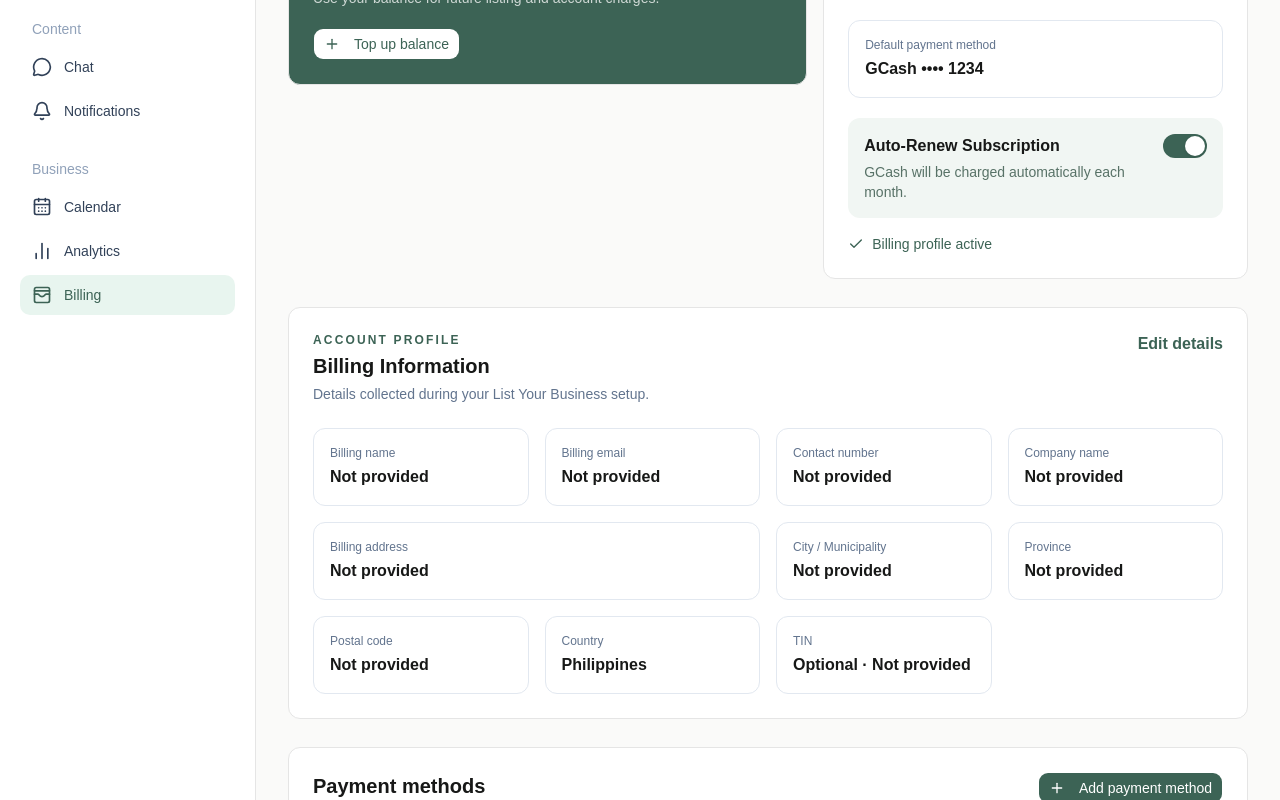
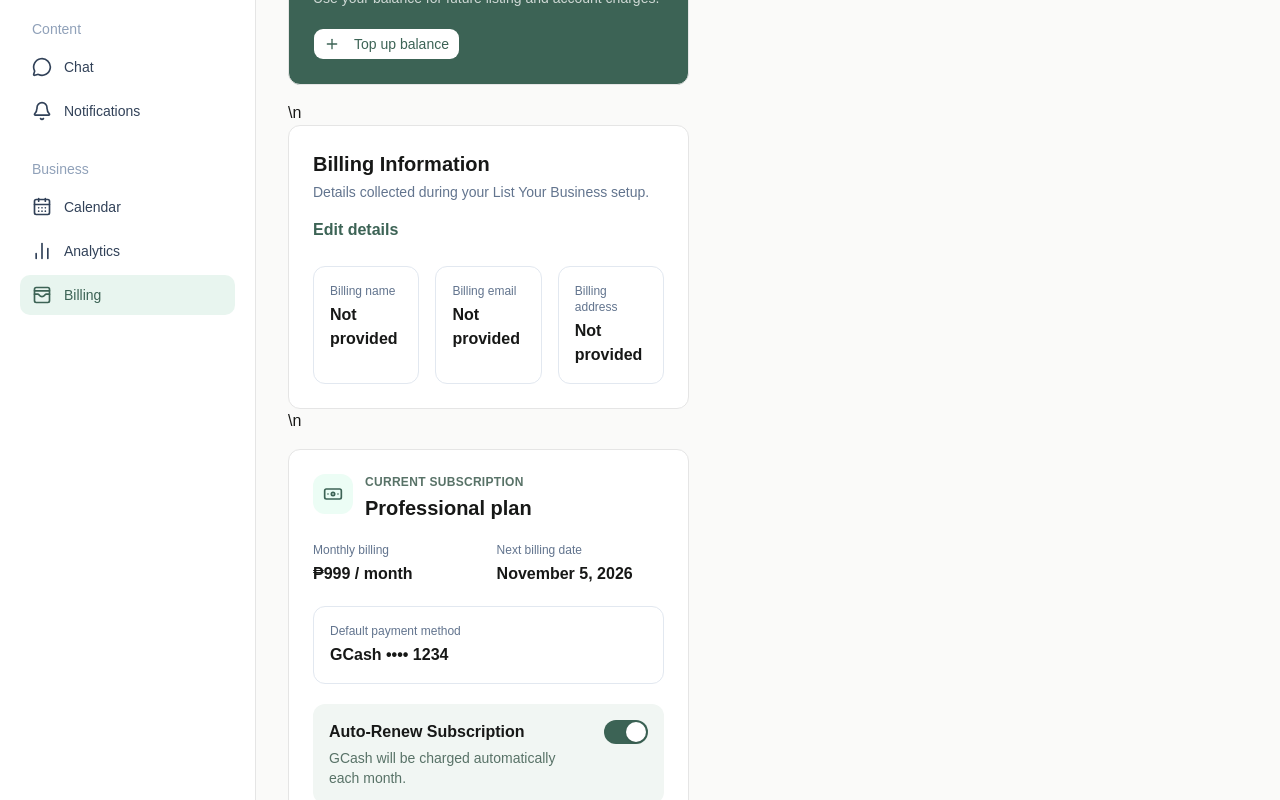
Before and after one commit to GarudaKurt/Aspen, a Next.js app: page /tenant-dashboard/billing in a window 1280 px wide. Shown: the part 400-1200 px from the top of the page. Built offline with nearby package versions, Linux system fonts and the light colour scheme.

Commit message:
Rebalance billing summary layout and restore billing fields

```diff
--- a/src/features/tenant-dashboard/components/billing-details-page.tsx
+++ b/src/features/tenant-dashboard/components/billing-details-page.tsx
@@ -204,7 +204,9 @@ export function BillingDetailsPage() {
           </p>
         </div>
 
-        <div className="grid items-start gap-4 lg:grid-cols-[1.1fr_0.9fr]">
+        <div className="grid items-start gap-4 lg:grid-cols-[minmax(280px,0.85fr)_minmax(0,1.15fr)]">
+          <div className="space-y-4">
+
           <Card className="h-fit bg-[#3c6355] p-6 text-white shadow-none">
             <div className="flex items-start justify-between gap-4">
               <div>
@@ -228,7 +230,27 @@ export function BillingDetailsPage() {
             </Button>
           </Card>
 
-          <Card className="bg-white p-6 shadow-none">
+\n        <Card className="bg-white p-5 shadow-none sm:p-6">
+          <div className="flex flex-wrap items-start justify-between gap-4">
+            <div>
+              <h2 className="text-xl font-semibold">Billing Information</h2>
+              <p className="mt-1 text-sm text-slate-500">
+                Details collected during your List Your Business setup.
+              </p>
+            </div>
+            <Link
+              href="/list-your-business/billing"
+              className="font-semibold text-[#3c6355] hover:underline"
+            >
+              Edit details
+            </Link>
+          </div>
+          <div className="mt-6 grid gap-4 md:grid-cols-3">
+            <BillingField label="Billing name" value={billing.fullName} />
+            <BillingField label="Billing email" value={billing.email} />
+            <BillingField label="Billing address" value={billing.address} />
+          </div>
+        </Card>\n          </div>\n          <Card className="bg-white p-6 shadow-none">
             <div className="flex items-start gap-3">
               <span className="grid size-10 place-items-center rounded-xl bg-emerald-50 text-[#3c6355]">
                 <Banknote className="size-5" />
@@ -290,37 +312,7 @@ export function BillingDetailsPage() {
           </Card>
         </div>
 
-        <Card className="bg-white p-5 shadow-none sm:p-6">
-          <div className="flex flex-wrap items-start justify-between gap-4">
-            <div>
-              <p className="text-xs font-semibold uppercase tracking-[0.18em] text-[#3c6355]">
-                Account profile
-              </p>
-              <h2 className="mt-1 text-xl font-semibold">Billing Information</h2>
-              <p className="mt-1 text-sm text-slate-500">
-                Details collected during your List Your Business setup.
-              </p>
-            </div>
-            <Link
-              href="/list-your-business/billing"
-              className="font-semibold text-[#3c6355] hover:underline"
-            >
-              Edit details
-            </Link>
-          </div>
-          <div className="mt-6 grid gap-4 sm:grid-cols-2 xl:grid-cols-4">
-            <BillingField label="Billing name" value={billing.fullName} />
-            <BillingField label="Billing email" value={billing.email} />
-            <BillingField label="Contact number" value="Not provided" />
-            <BillingField label="Company name" value="Not provided" />
-            <BillingField label="Billing address" value={billing.address} className="sm:col-span-2" />
-            <BillingField label="City / Municipality" value="Not provided" />
-            <BillingField label="Province" value="Not provided" />
-            <BillingField label="Postal code" value="Not provided" />
-            <BillingField label="Country" value="Philippines" />
-            <BillingField label="TIN" value="Optional · Not provided" />
-          </div>
-        </Card>
+
 
         <Card className="bg-white p-5 shadow-none sm:p-6">
           <div className="flex flex-wrap items-start justify-between gap-4">
```
